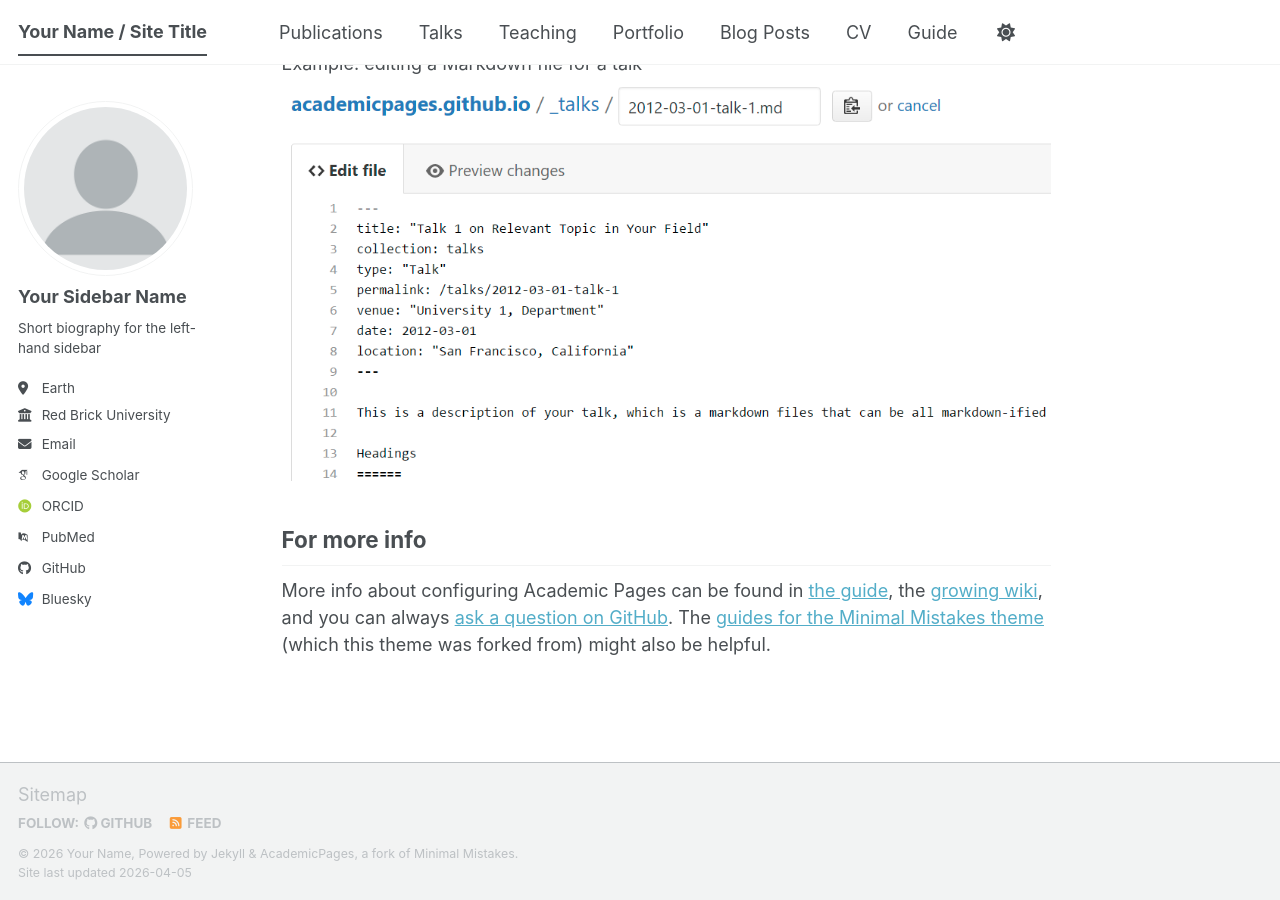
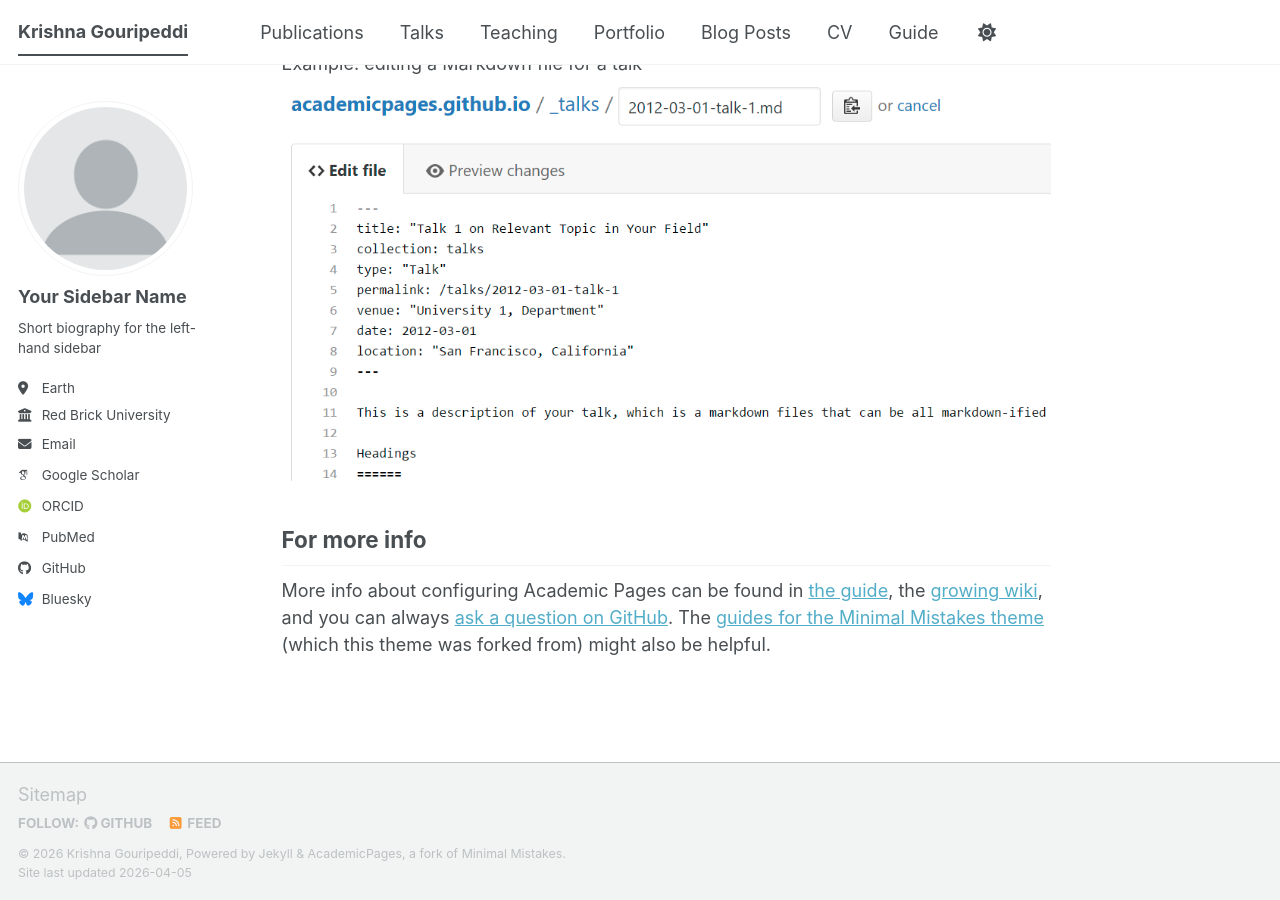
Before and after one commit to kgouripeddi/kgouripeddi.github.io, a Jekyll site: the page built from _pages/about.md, in a window 1280 px wide and 900 px high, scrolled down 2720 px. Built offline with Jekyll 4.4.1, drawn with Linux system fonts in a browser that asks for light colours; some web fonts are replaced; a script bundle is joined from its source files by our own code; library files that are not in the unit come from our copies.

Commit message:
Update _config.yml

```diff
--- a/_config.yml
+++ b/_config.yml
@@ -9,14 +9,14 @@
 # Basic Site Settings
 locale                   : "en-US"
 site_theme               : "default" # The available themes options are "default", "air", "sunrise", "mint", "dirt" and "contrast"
-title                    : "Your Name / Site Title"
+title                    : "Krishna Gouripeddi"
 title_separator          : "-"
-name                     : &name "Your Name"
-description              : &description "Your Name's academic portfolio"   # Update this with a general description of your site, this is the default if not overridden by a page
-url                      : https://academicpages.github.io # The base hostname & protocol for your site e.g. "https://[your GitHub username].github.io",
+name                     : &name "Krishna Gouripeddi"
+description              : &description "Krishna Gouripeddi's Portfolio"   # Update this with a general description of your site, this is the default if not overridden by a page
+url                      : https://kgouripeddi.github.io # The base hostname & protocol for your site e.g. "https://[your GitHub username].github.io",
                                                            # or if you already have some other page hosted on Github then use "https://[your GitHub username].github.io/[Your Repo Name]"
 baseurl                  : "" # the subpath of your site, e.g. "/blog"
-repository               : "academicpages/academicpages.github.io"
+repository               : "kgouripeddi.github.io"
 
 # Site Author - The following control what appear as part of the author content on the side bar.
 #               If a field is blank the icon and link will not appear, otherwise it will be shown.
```
